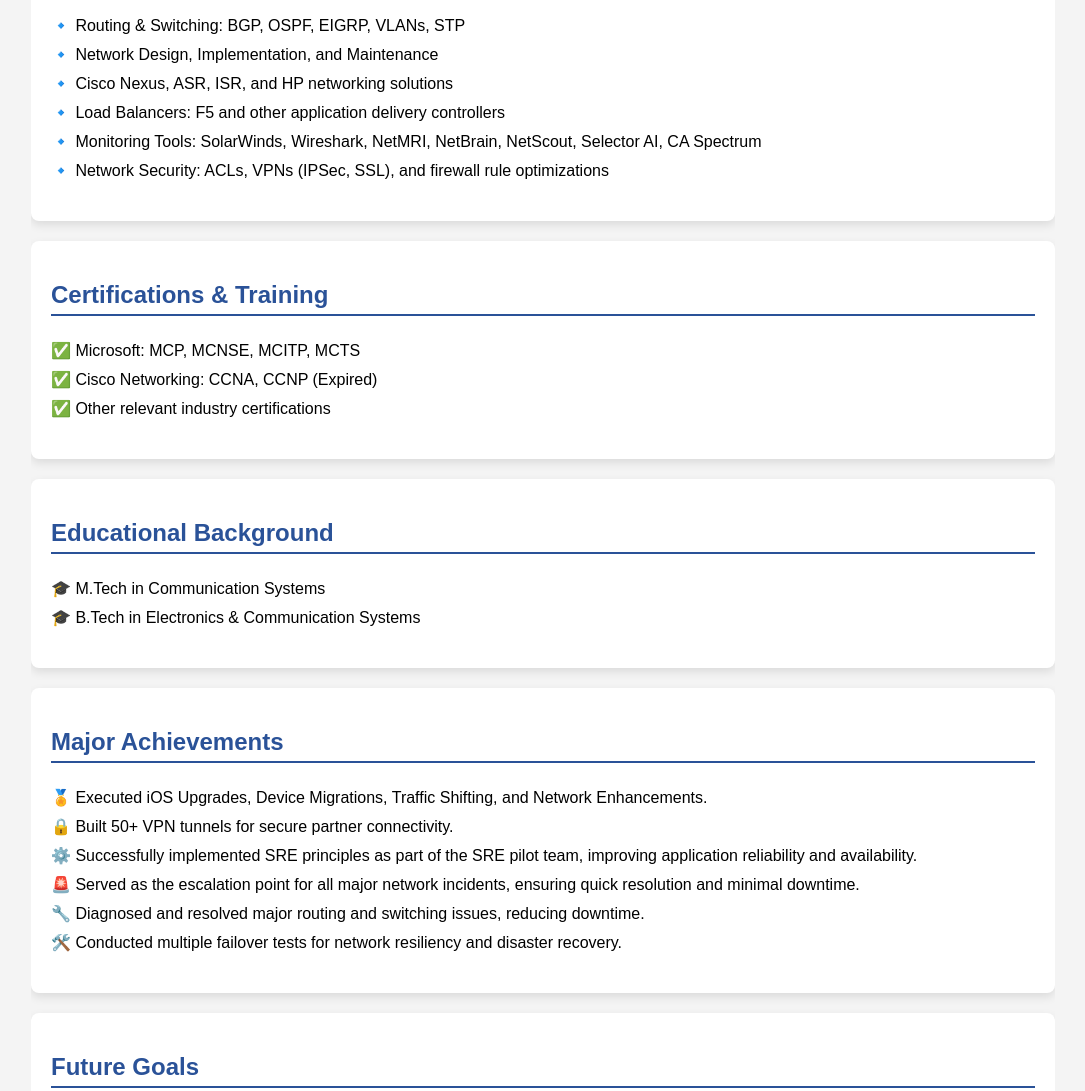
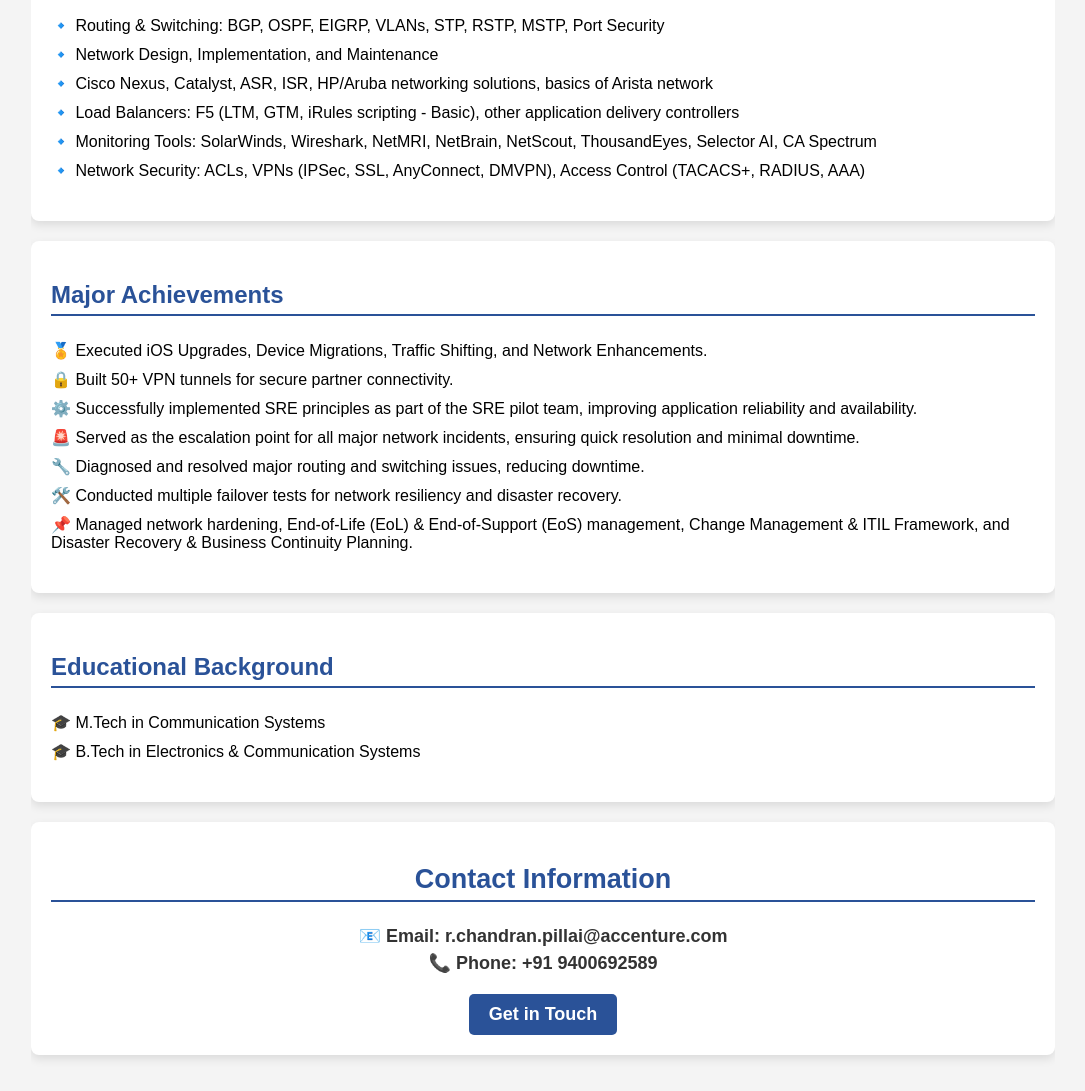
Before and after one commit to renjithpillaic/career-journey_1, a plain HTML site: page index.html in a window 1280 px wide. Shown: the part 760-1851 px from the top of the page, without its empty margins (97-1182 px from the left). Drawn offline with Linux system fonts and the light colour scheme.

Commit message:
Update index.html

```diff
--- a/index.html
+++ b/index.html
@@ -104,29 +104,12 @@
         <section>
             <h2>Technical Skills</h2>
             <ul>
-                <li>🔹 Routing & Switching: BGP, OSPF, EIGRP, VLANs, STP</li>
+                <li>🔹 Routing & Switching: BGP, OSPF, EIGRP, VLANs, STP, RSTP, MSTP, Port Security</li>
                 <li>🔹 Network Design, Implementation, and Maintenance</li>
-                <li>🔹 Cisco Nexus, ASR, ISR, and HP networking solutions</li>
-                <li>🔹 Load Balancers: F5 and other application delivery controllers</li>
-                <li>🔹 Monitoring Tools: SolarWinds, Wireshark, NetMRI, NetBrain, NetScout, Selector AI, CA Spectrum</li>
-                <li>🔹 Network Security: ACLs, VPNs (IPSec, SSL), and firewall rule optimizations</li>
-            </ul>
-        </section>
-
-        <section>
-            <h2>Certifications & Training</h2>
-            <ul>
-                <li>✅ Microsoft: MCP, MCNSE, MCITP, MCTS</li>
-                <li>✅ Cisco Networking: CCNA, CCNP (Expired)</li>
-                <li>✅ Other relevant industry certifications</li>
-            </ul>
-        </section>
-
-        <section>
-            <h2>Educational Background</h2>
-            <ul>
-                <li>🎓 M.Tech in Communication Systems</li>
-                <li>🎓 B.Tech in Electronics & Communication Systems</li>
+                <li>🔹 Cisco Nexus, Catalyst, ASR, ISR, HP/Aruba networking solutions, basics of Arista network</li>
+                <li>🔹 Load Balancers: F5 (LTM, GTM, iRules scripting - Basic), other application delivery controllers</li>
+                <li>🔹 Monitoring Tools: SolarWinds, Wireshark, NetMRI, NetBrain, NetScout, ThousandEyes, Selector AI, CA Spectrum</li>
+                <li>🔹 Network Security: ACLs, VPNs (IPSec, SSL, AnyConnect, DMVPN), Access Control (TACACS+, RADIUS, AAA)</li>
             </ul>
         </section>
 
@@ -139,15 +122,15 @@
                 <li>🚨 Served as the escalation point for all major network incidents, ensuring quick resolution and minimal downtime.</li>
                 <li>🔧 Diagnosed and resolved major routing and switching issues, reducing downtime.</li>
                 <li>🛠️ Conducted multiple failover tests for network resiliency and disaster recovery.</li>
+                <li>📌 Managed network hardening, End-of-Life (EoL) & End-of-Support (EoS) management, Change Management & ITIL Framework, and Disaster Recovery & Business Continuity Planning.</li>
             </ul>
         </section>
 
         <section>
-            <h2>Future Goals</h2>
+            <h2>Educational Background</h2>
             <ul>
-                <li>🌟 Specialize in advanced network infrastructure and optimization.</li>
-                <li>📚 Obtain certifications in cutting-edge networking technologies.</li>
-                <li>🎯 Develop leadership skills for strategic IT infrastructure planning.</li>
+                <li>🎓 M.Tech in Communication Systems</li>
+                <li>🎓 B.Tech in Electronics & Communication Systems</li>
             </ul>
         </section>
 
```
